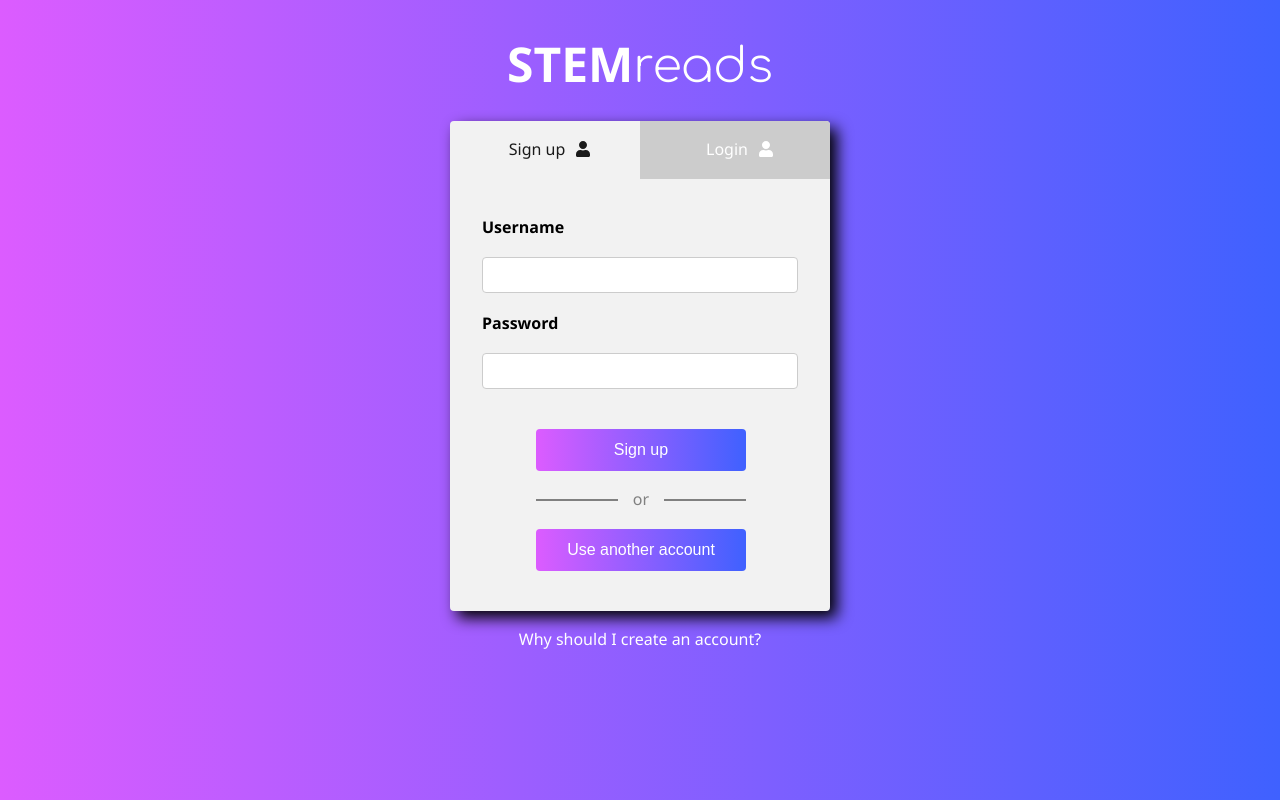
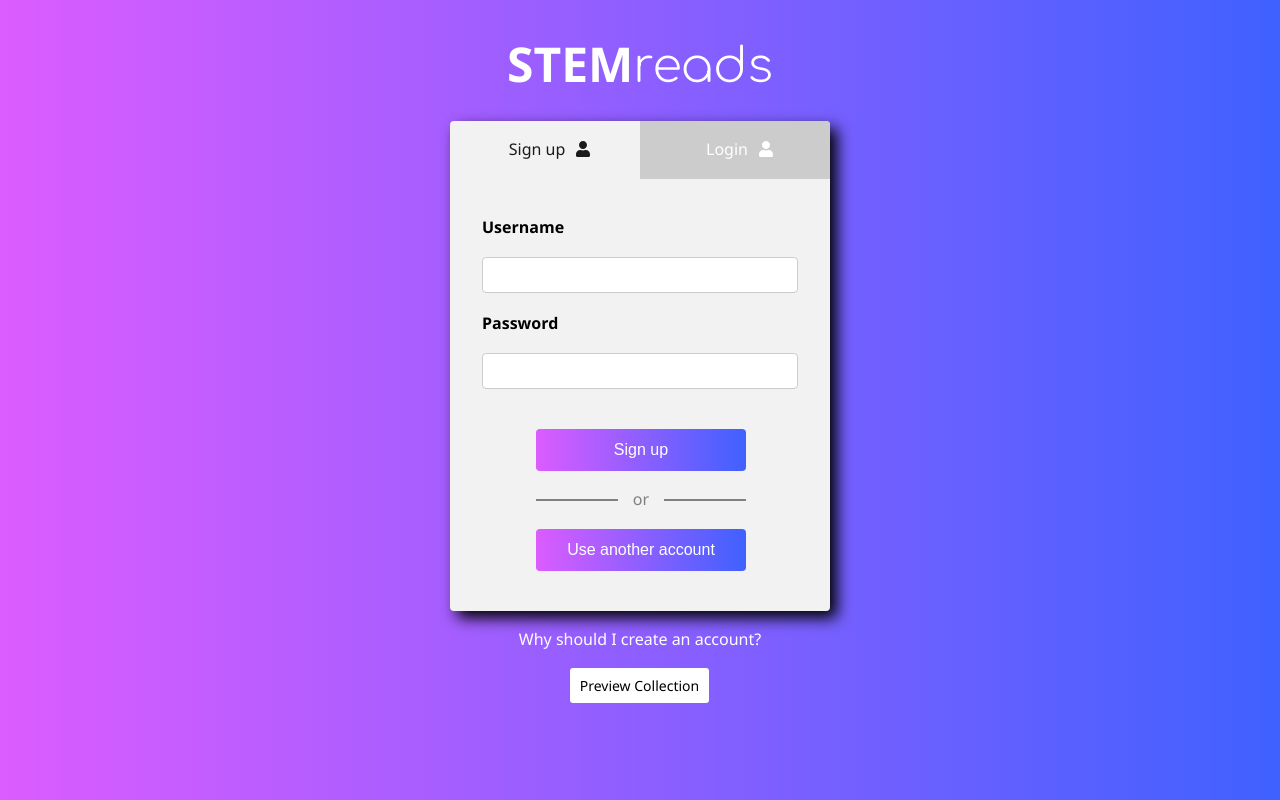
Before and after one commit to antofon/stem-reads, a React (Create React App) app: page / in a window 1280 px wide. Built offline with nearby package versions, Linux system fonts and the light colour scheme.

Commit message:
Connected Account FAQ Link and added Preview Collections button back

```diff
--- a/src/components/AuthenticateForm.js
+++ b/src/components/AuthenticateForm.js
@@ -81,8 +81,12 @@ class AuthenticateForm extends Component {
           {/* </div> */}
         </div>
         <p className="account-question">
+          <Link to={ROUTES.ACCOUNT_FAQ}>Why should I create an account?</Link>
+        </p>
+
+        <p className="preview-collection-wrapper">
           <Link to={ROUTES.PREVIEW_COLLECTIONS}>
-            Why should I create an account?
+            <button className="preview-collection">Preview Collection</button>
           </Link>
         </p>
       </div>
```
